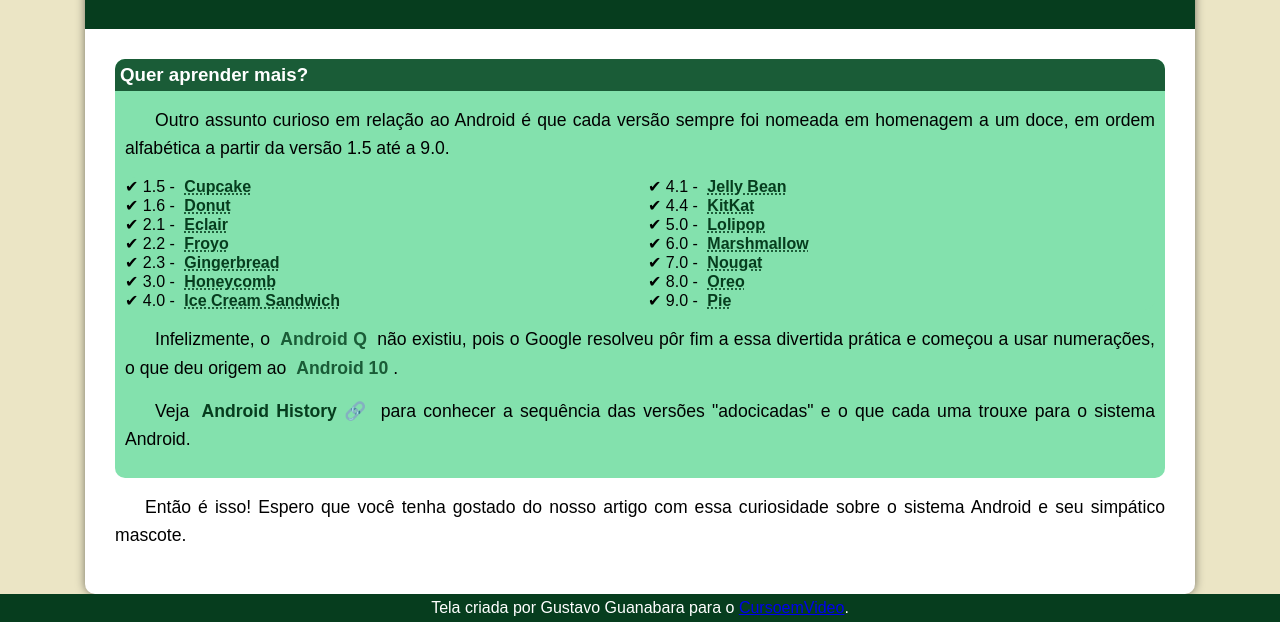
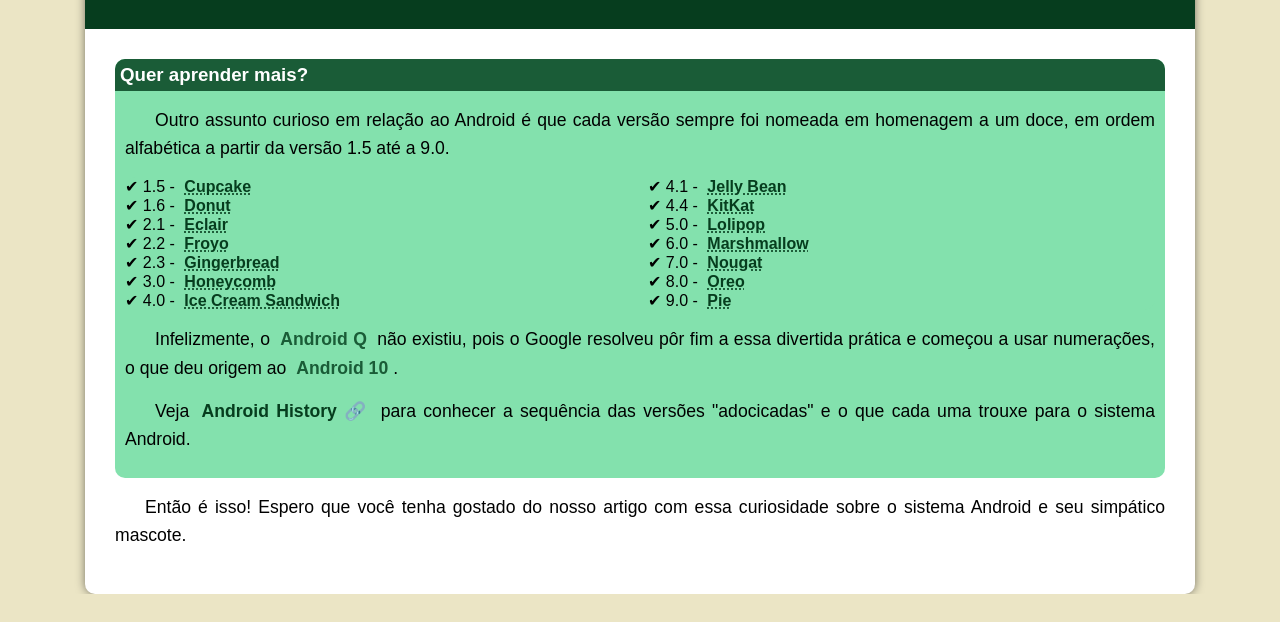
Before and after one commit to Adrian-Quindeler/navBar, a plain HTML site: page index.html in a window 1280 px wide. Shown: the part 2374-2996 px from the top of the page. After the commit the page ends 2968 px from the top, so only its background shows below. Drawn offline with Linux system fonts and the light colour scheme; a web font is replaced by a local one.

Commit message:
Update index.html

```diff
--- a/index.html
+++ b/index.html
@@ -97,9 +97,6 @@
             <p>Então é isso! Espero que você tenha gostado do nosso artigo com essa curiosidade sobre o sistema Android e seu simpático mascote.</p>
         </article>
     </main>
-    <footer>
-        <p>Tela criada por Gustavo Guanabara para o <a target="_blank" href="https://www.cursoemvideo.com/">CursoemVideo</a>.</p>
-    </footer>
 </body>
 </html>
 </body>
```
